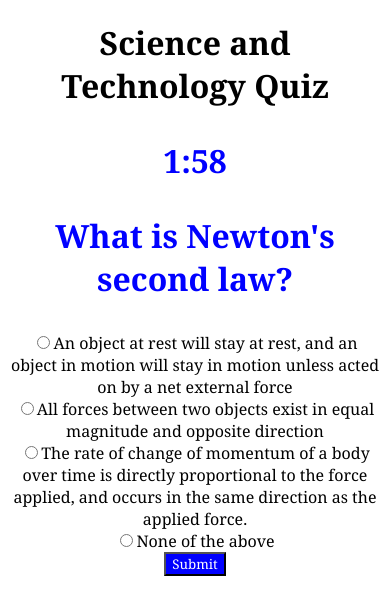
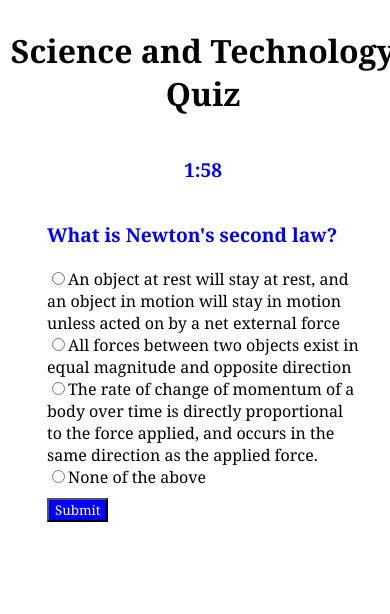
Before and after one commit to damienluzzo33/science-and-technology-quiz-2021, a plain HTML site: page index.html in a window 390 px wide. Both pictures are taken after a click on the button "Start Quiz". Drawn offline with Linux system fonts and the light colour scheme.

Commit message:
update readme, add screenshots to assets, fix final bugs for timer functionality, and update css styles to make sure site is fully responsive

```diff
--- a/assets/css/styles.css
+++ b/assets/css/styles.css
@@ -9,10 +9,13 @@
 
 body {
     text-align: center;
+    display: flex;
+    flex-direction: column;
+    width: 100vw;
 }
 
 p {
-    font-size: 2rem;
+    font-size: 1.2rem;
     font-weight: 800;
     color: blue;
     transition: all 3s ease;
@@ -38,6 +41,26 @@ p {
 
 
 #quiz {
-    background-color: ;
-    transition: all 10s linear;
+    transition: all 5s linear;
+    width: 100%;
+    display: flex;
+    flex-direction: column;
 }
+
+main {
+    display: flex;
+    flex-direction: column;
+    align-items: center;
+}
+
+form {
+    width: 80%;
+    max-width: 80%;
+    align-self: center;
+    text-align: start;
+}
+
+button {
+    margin-top: 10px;
+    max-width: 300px;
+}
--- a/assets/js/script.js
+++ b/assets/js/script.js
@@ -96,13 +96,16 @@ var lastScore = document.createElement('p');
 var questionIndex = 0;
 var finalScore = 0;
 var numQuestions = triviaFacts.length;
-var optionsObj, finalGrade, factCheck, clock;
+var optionsObj, finalGrade, factCheck, clock, form;
 var countDown;
 
 // Define countdown starting point
 var timeRemaining = 120;
+
+function fetchData() {
     // get the user's last score from the dom
     var savedScore = JSON.parse(localStorage.getItem('savedScores'));
+    console.log(savedScore);
     // if there are values in the saved scores array
     if (savedScore !== null) {
         // add last score element to the footer of the page
@@ -112,7 +115,9 @@ if (savedScore !== null) {
     } else {
         lastScore.remove();
     }
+}
 
+fetchData();
 // Functions Go Here
 function startTimer() {
 	// Create paragraph tag to contain count down timer
@@ -155,10 +160,15 @@ function startTimer() {
 			// decrement the time remaining during every interval where this if condition is met
 			timeRemaining--;
 			// if there are 9 seconds on the clock, text will stay red
+		} else if (timeRemaining > 4) {
+			// keep color of the clock text red and start transition to cadmium red background color to initiate more urgency
+			quiz.setAttribute('style', 'background-color: #ee4c2ba4');
+			// set clock's text content to show the time remaining
+			clock.textContent = '0:0' + timeRemaining;
+			// decrement the time remaining during every interval where this if condition is met
+			timeRemaining--;
+			//otherwise the game is over
 		} else if (timeRemaining > 0) {
-			// keep color of the clock text red and start transition to cadmium red background color to initiate more urgency
-			clock.setAttribute('style', 'color: #880808');
-			quiz.setAttribute('style', 'background-color: #ee4c2ba4');
 			// set clock's text content to show the time remaining
 			clock.textContent = '0:0' + timeRemaining;
 			// decrement the time remaining during every interval where this if condition is met
@@ -173,9 +183,11 @@ function startTimer() {
 			clock.remove();
 			// remove form if it's there
 			form.remove();
+            // reset background of quiz
+            quiz.setAttribute("style", "background-color: white");
 			// call function to show score
+            console.log('time ran out!');
             endGame(finalScore);
-			console.log('time ran out!');
 		}
 		// each interval is 1 second in duration
 	}, 1000);
@@ -184,7 +196,7 @@ function startTimer() {
 // This is a function to present questions to user with radio button options to choose from accompanied by a submit button
 function promptQuestions() {
 	// create a new form element to store question, options, and button
-	var form = document.createElement('form');
+	form = document.createElement('form');
 	// add form to the quiz section
 	quiz.appendChild(form);
 	// add question text p tag
@@ -267,8 +279,8 @@ function promptQuestions() {
 			// destroy the current form
 			quiz.removeChild(form);
 			// destroy the timer
-			quiz.removeChild(clock);
-			timeRemaining = Infinity;
+			// quiz.removeChild(clock);
+			// timeRemaining = Infinity;
 			console.log('done!');
 			endGame(finalScore);
 		}
@@ -278,6 +290,7 @@ function promptQuestions() {
 function endGame(finalScore) {
 	// countdown interval function is escaped using clearInterval
 	clearInterval(countDown);
+    // call function to show final score
 	showScore(finalScore);
 	showMissed();
 	saveScorePrompt();
@@ -342,6 +355,8 @@ function replay() {
 		questionIndex = 0;
 		// reset the final score
 		finalScore = 0;
+        // fetch the data
+        fetchData();
 		// start the quiz over
 		startQuiz();
 	});
@@ -473,11 +488,7 @@ start.addEventListener('click', startQuiz);
 
 // PSEUDO CODE HERE :
 
-// Webpage needs to be responsive
-
-// Provide a set of instructions above the start-quiz button that tells the user (1) there will be 8 multiple choice questions and (2) the user will have 120 seconds to read and choose an answer for each question
-
-// if the time permits, add a hint when timer reaches 15 seconds left on the clock
+// // Webpage needs to be responsive
 
 // // When the start-quiz button is clicked by the user, the instructions and start-quiz button will disappear
 
```
Also changed, not shown: index.html (+0 -20 lines), assets/images/screentshot_1.png (added), assets/images/screentshot_2.png (added), 1 other file. Lines whose indentation alone changed are shown as unchanged.
